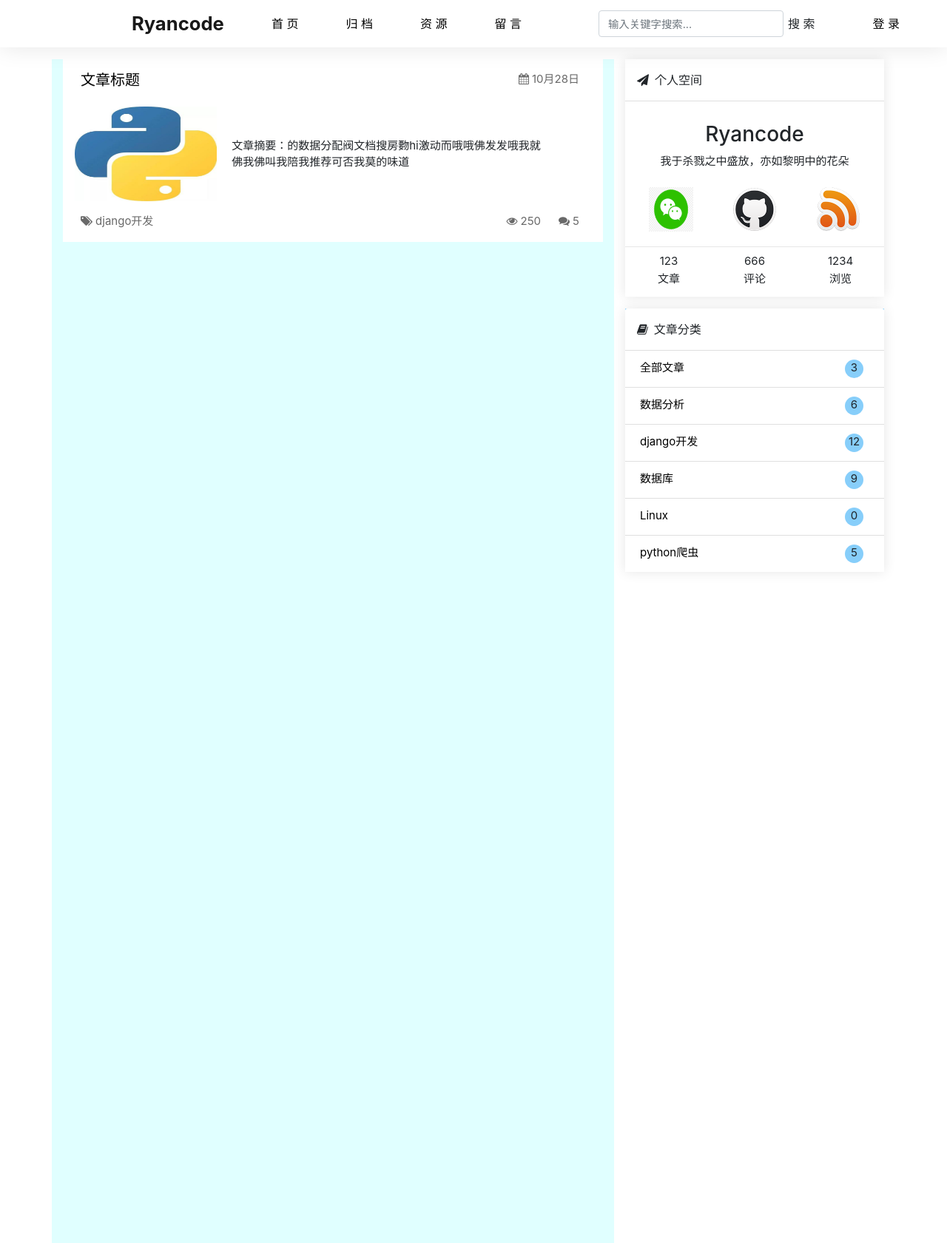
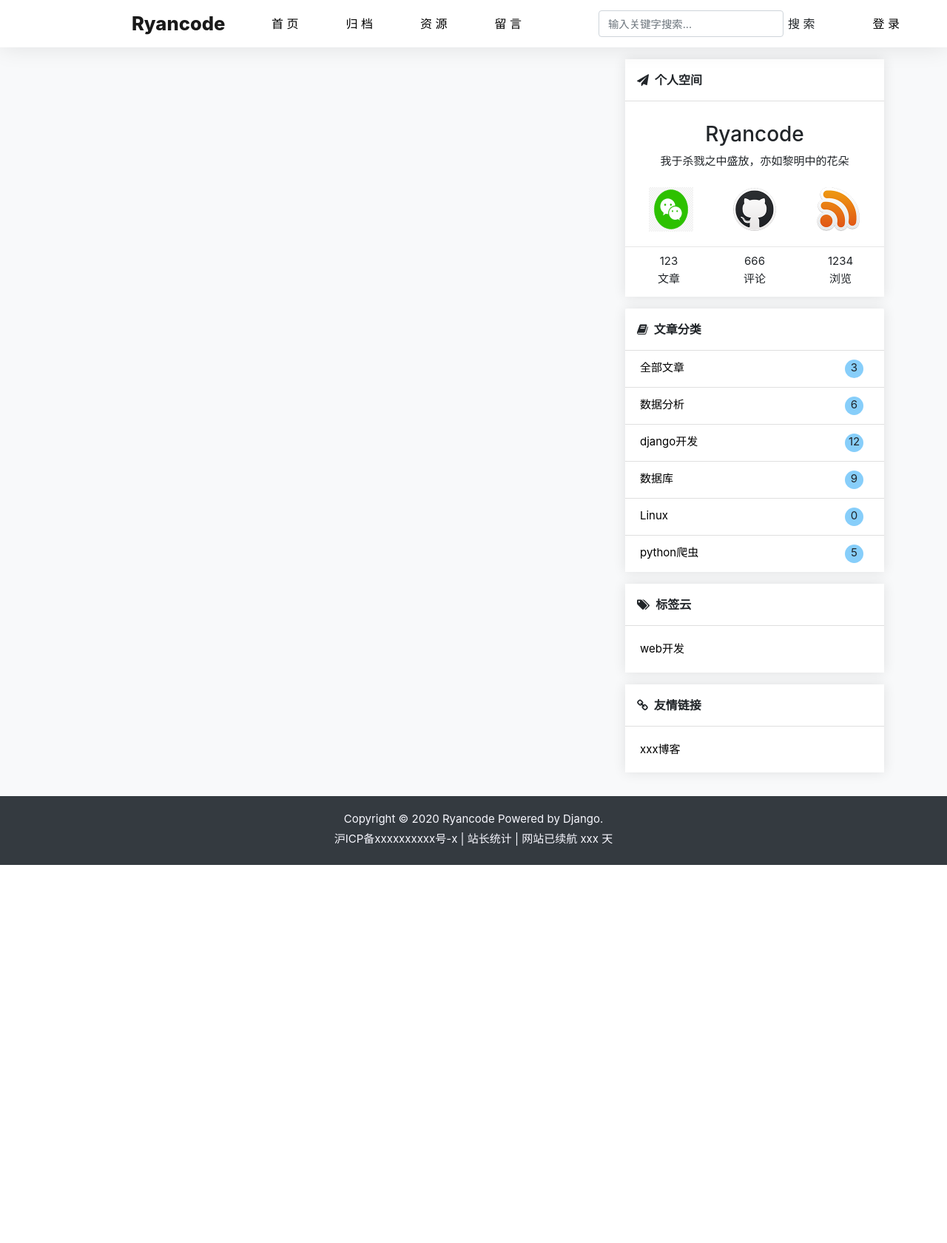
Before and after one commit to RyanQAQ/myblog, a Django app: page / in a window 1280 px wide. Shown: the whole page at 74% size. After the commit the page ends 1169 px from the top, so only its background shows below. Run offline with Django 3.2, Linux system fonts and the light colour scheme; data that the repository does not hold is empty; some libraries are stand-ins or nearby versions.

Commit message:
更新了首页模板和视图

```diff
--- a/blog/admin.py
+++ b/blog/admin.py
@@ -1,4 +1,7 @@
 from django.contrib import admin
-from blog.models import Article
+from blog.models import Article, Tag, Category, Keyword
 
 admin.site.register(Article)
+admin.site.register(Tag)
+admin.site.register(Category)
+admin.site.register(Keyword)
--- a/blog/static/css/base.css
+++ b/blog/static/css/base.css
@@ -64,8 +64,7 @@
 
 .blog-navbar .navbar-brand {
     font-size: 1.6em;
-    font-weight: 700;
-    /*margin-left: 14%;*/
+    font-weight: 800;
 }
 
 .form-control:focus {
@@ -75,7 +74,6 @@
 .btn:focus {
     box-shadow: none;
 }
-
 
 /* --------------------主体--------------------*/
 .main-content {
@@ -91,25 +89,13 @@
     color: #60ACFF;
 }
 
-.row {
-    height: 100rem;
-}
-
-.col-lg-8 {
-    background-color: lightcyan;
-}
-
-/*.col-lg-4 {*/
-/*    background-color: lightgrey;*/
-/*}*/
-
 /* ----------------左边部分--------------*/
 .summary-block {
-    background-color: white;
+    box-shadow: 1px 2px 3px 2px rgba(0, 0, 0, 0.05);
 }
 
 .summary-block:hover {
-    box-shadow: 1px 2px 3px 2px rgba(0, 0, 0, 0.1);
+    box-shadow: 2px 3px 5px 3px rgba(0, 0, 0, 0.2);
 }
 
 .summary-img img {
@@ -124,8 +110,15 @@
     }
 }
 
+@media (min-width: 992px) and (max-width: 1200px) {
+    .summary-img img {
+        width: 10rem;
+        height: 7.5rem;
+    }
+}
+
 .w-60 {
-    width: 60%;
+    width: 62%;
     vertical-align:middle
 }
 
@@ -138,7 +131,7 @@
 }
 
 /* ----------------右边部分--------------*/
-.card1, .card2 {
+.card1, .card2, .card3, .card4 {
     box-shadow: 0 0 1em 0 rgba(0,0,0,0.1);
 }
 
@@ -174,10 +167,6 @@
     }
 }
 
-.card2 {
-    background-color: lightskyblue;
-}
-
 .article-number {
     width: 25px;
     height: 25px;
@@ -185,3 +174,11 @@
     border-radius: 25px;
     background-color: lightskyblue;
 }
+
+.card-header {
+    font-weight: bold;
+}
+
+.footer-font p{
+    color: ghostwhite   ;
+}
--- a/blog/views.py
+++ b/blog/views.py
@@ -1,6 +1,11 @@
-from django.shortcuts import render
-from django.http import HttpResponse
+from django.conf import settings
+from django.views import generic
+from blog.models import Article, Tag, Category, Keyword
 
 
-def show_index(request):
-    return render(request, 'index.html')
+class IndexView(generic.ListView):
+    model = Article
+    template_name = 'index.html'
+    context_object_name = 'articles'
+    paginate_by = getattr(settings, 'BASE_PAGINATE_BY', '8')
+    paginate_orphans = getattr(settings, 'BASE_PAGINATE_ORPHANS', '12')
--- a/myblog/settings.py
+++ b/myblog/settings.py
@@ -125,7 +125,7 @@ USE_I18N = True
 
 USE_L10N = True
 
-USE_TZ = False
+USE_TZ = True
 
 # Static files (CSS, JavaScript, Images)
 # https://docs.djangoproject.com/en/3.1/howto/static-files/
@@ -137,3 +137,7 @@ STATIC_ROOT = os.path.join(BASE_DIR, 'static')
 # 媒体文件收集
 MEDIA_URL = '/media/'
 MEDIA_ROOT = os.path.join(BASE_DIR, 'media')
+
+# 分页参数设置
+BASE_PAGINATE_BY = 3
+BASE_PAGINATE_ORPHANS = 4
--- a/myblog/urls.py
+++ b/myblog/urls.py
@@ -17,10 +17,10 @@ from django.contrib import admin
 from django.urls import path
 from django.conf.urls.static import static    # 导入static
 from django.conf import settings    # 导入settings
-from blog.views import show_index
+from blog.views import IndexView
 
 
 urlpatterns = [
     path('admin/', admin.site.urls),
-    path('', show_index, name='index'),  # 首页
+    path('', IndexView.as_view(), name='index'),  # 首页
 ] + static(settings.MEDIA_URL, document_root=settings.MEDIA_ROOT)
--- a/templates/base.html
+++ b/templates/base.html
@@ -15,7 +15,7 @@
     <link href="{% static 'css/base.css' %}" rel="stylesheet">
 </head>
 
-<body>
+<body class="bg-light">
     <!-- 导航栏 -->
     <header class="shadow">
     {% include 'tags/navbar.html' %}
@@ -25,9 +25,11 @@
         {% block base_content %}{% endblock %}
     </main>
     <!--尾部-->
-    <footer>
-
+    <footer class="container-fluid mt-3 bg-dark">
+        <div class="card-body text-center footer-font fs-15">
+            <p class="mb-1">Copyright © 2020 Ryancode Powered by Django.</p>
+            <p class="mb-1">沪ICP备xxxxxxxxxx号-x | 站长统计 | 网站已续航 xxx 天</p>
+        </div>
     </footer>
-
 </body>
 </html>
--- a/templates/tags/articles.html
+++ b/templates/tags/articles.html
@@ -1,25 +1,27 @@
 <div class="summary-list">
-    <section class="summary-block mb-2 mb-sm-2 p-1 p-lg-3">
-        <h5 class="title d-inline-block pl-2"><a href="#">文章标题</a></h5>
+    {% for article in articles %}
+    <section class="summary-block mb-2 mb-sm-2 p-1 p-lg-3 bg-white">
+        <h5 class="title d-inline-block pl-2"><a href="#">{{ article.title }}</a></h5>
         <span class="pub-date float-right mr-3 fs-15">
-            <i class="fa fa-calendar mr-1" aria-hidden="true"></i>10月28日
+            <i class="fa fa-calendar mr-1" aria-hidden="true"></i>{{ article.create_date }}
         </span>
         <div class="summary-img align-self-center modal-open fs-15 mt-3">
             <a href="#">
-                <img src="{% static 'img/default.jpg' %}" alt="">
+                <img src="{{ article.image }}" alt="">
             </a>
-            <span class="summary-text d-inline-block w-60 ml-3">文章摘要：的数据分配阀文档搜房覅hi激动而哦哦佛发发哦我就佛我佛叫我陪我推荐可否我莫的味道</span>
+            <span class="summary-text d-inline-block w-60 ml-3">{{ article.summary }}</span>
         </div>
         <div class="summary-footer fs-15 mt-3">
             <a href="#" title="查看该分类下更多文章">
-                <i class="fa fa-tags ml-2 mr-1" aria-hidden="true"></i>django开发
+                <i class="fa fa-book ml-2 mr-1" aria-hidden="true"></i>{{ article.category }}
             </a>
             <a href="#" class="float-right mr-3" title="查看文章评论">
                 <i class="fa fa-comments mr-1" aria-hidden="true"></i>5
             </a>
             <span class="float-right mr-4">
-                <i class="fa fa-eye mr-1" aria-hidden="true"></i>250
+                <i class="fa fa-eye mr-1" aria-hidden="true"></i>{{ article.views }}
             </span>
         </div>
     </section>
+    {% endfor %}
 </div>
--- a/templates/tags/base_right.html
+++ b/templates/tags/base_right.html
@@ -62,3 +62,25 @@
         </ul>
     </div>
 </div>
+
+<div class="card3 px-0 mb-3 bg-white">
+    <div class="card-header px-3 py-3 bg-white">
+        <i class="fa fa-tags mr-2 mb-0"></i>标签云
+    </div>
+    <div class="card-body fs-15">
+        <div class="tags-cloud">
+            <a href="#">web开发</a>
+        </div>
+    </div>
+</div>
+
+<div class="card4 px-0 mb-3 bg-white">
+    <div class="card-header px-3 py-3 bg-white">
+        <i class="fa fa-link mr-2 mb-0"></i>友情链接
+    </div>
+    <div class="card-body fs-15">
+        <div class="friend-link">
+            <a href="#">xxx博客</a>
+        </div>
+    </div>
+</div>
```
Also changed, not shown: blog/models.py (+10 -11 lines), templates/detail.html (added).
